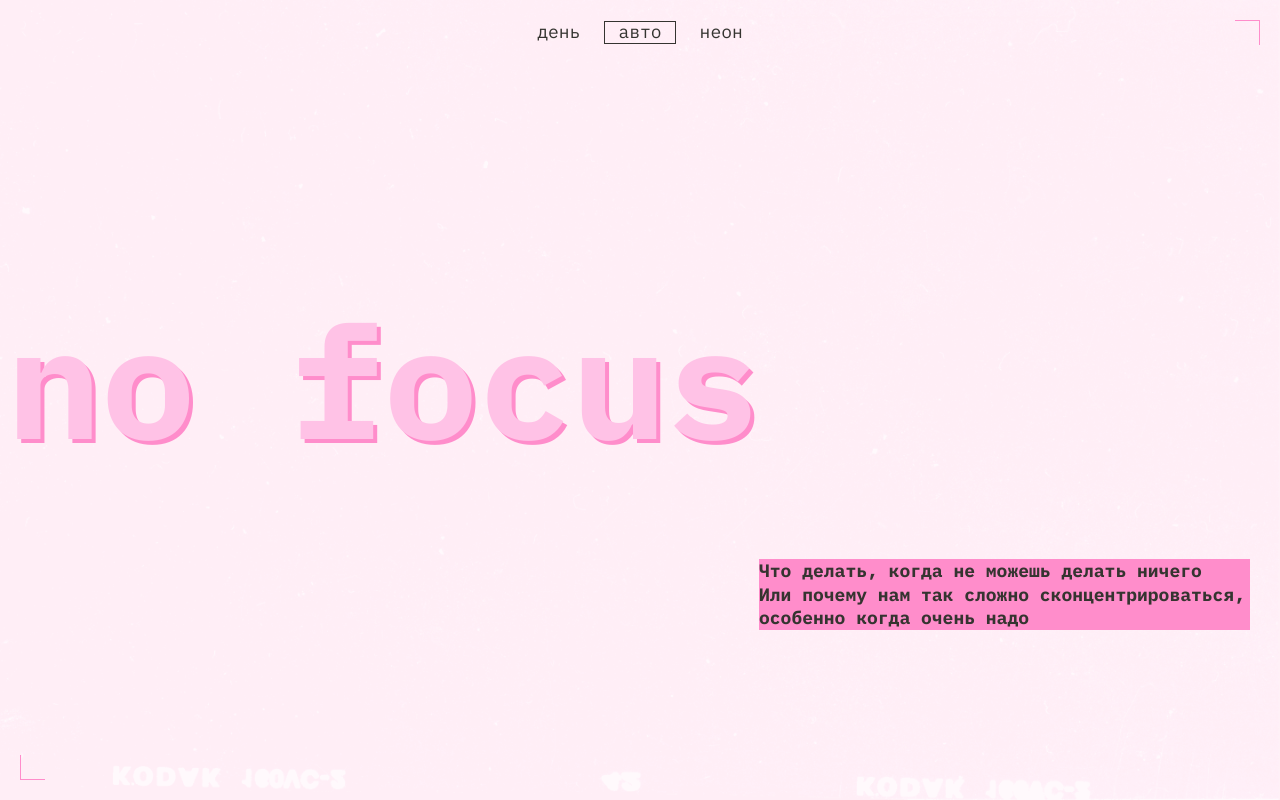
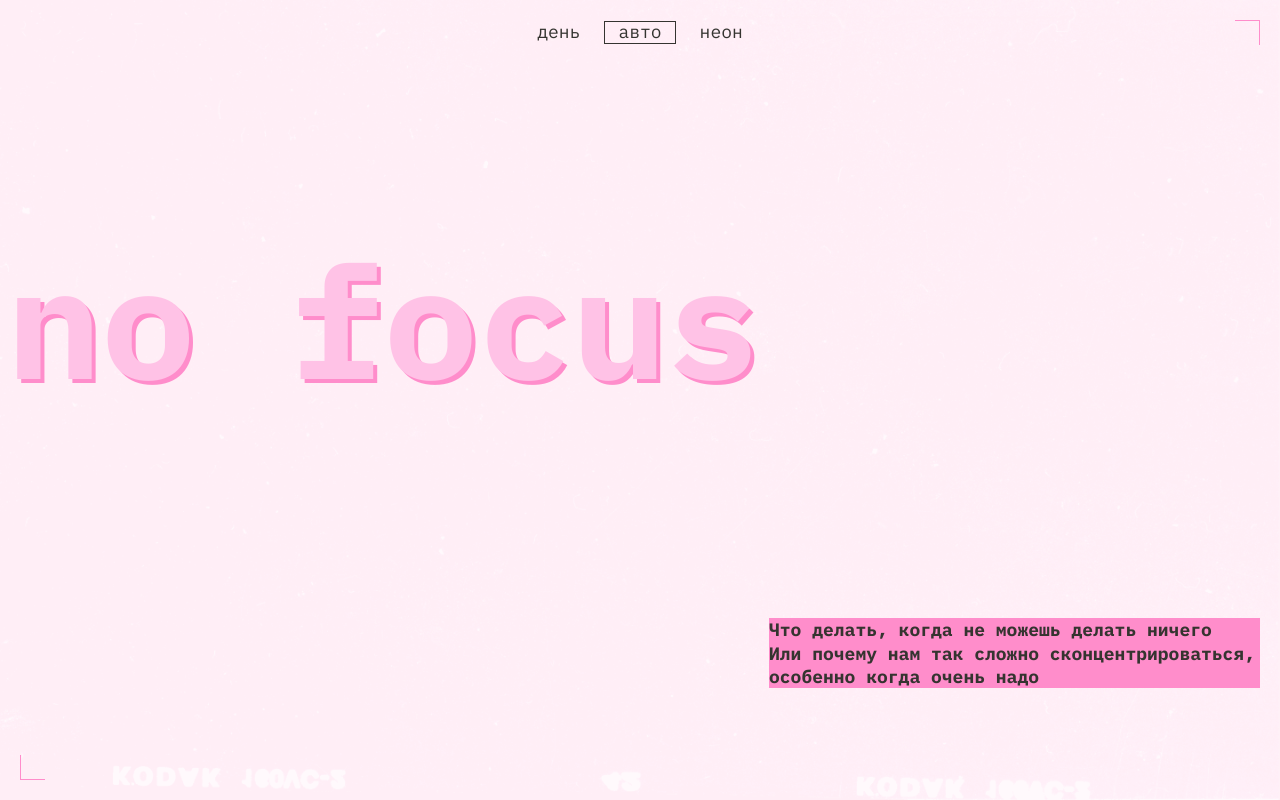
Before and after one commit to YuriyKim799/slozhno-sosredotochitsya, a plain HTML site: page index.html in a window 1280 px wide. Shown: the top 800 px of the page. Drawn offline with Linux system fonts and the light colour scheme.

Commit message:
последние штрихи

```diff
--- a/index.html
+++ b/index.html
@@ -89,9 +89,7 @@
       </section>
 
       <section class="section medium__section">
-        <div class="section__title-wrap">
-          <h2 class="section__title">Что снижает концентрацию внимания?</h2>
-        </div>
+        <h2 class="section__title">Что снижает концентрацию внимания?</h2>
         <div class="medium__section-subtitle-wrap">
           <div>
             <h4 class="section__subtitle">Многозадачность</h4>
--- a/styles/style.css
+++ b/styles/style.css
@@ -11,6 +11,7 @@
 
 .header {
   display: grid;
+  grid-template-rows: 1fr 1fr 1fr;
   min-height: 100vh;
   padding: 10px;
 }
@@ -47,7 +48,7 @@
 }
 
 .header__theme-menu {
-  margin-block-start: 75px;
+  align-self: center;
   justify-self: end;
 }
 
@@ -91,7 +92,7 @@
   line-height: 95.7px;
   color: var(--header__title-accent-color);
   text-shadow: 4px 4px var(--accent-color);
-  margin-block-start: 65px;
+  align-self: end;
 }
 
 .header__text {
@@ -99,7 +100,7 @@
   color: var(--header__text-accent-color);
   font-weight: 700;
   line-height: 23.4px;
-  margin: 55px 10px 66px 10px;
+  align-self: center;
 }
 
 .content {
@@ -133,7 +134,6 @@
 
 .section__text {
   color: var(--section__text);
-  /* padding-block-end: 20px; */
   font-size: 18px;
   font-weight: 400;
   line-height: 23.4px;
@@ -236,7 +236,8 @@
   }
 
   .header__theme-menu {
-    margin-block-start: 146px;
+    align-self: center;
+    justify-self: end;
   }
 
   .header__decorated-text::after {
@@ -262,7 +263,7 @@
   }
 
   .header__title {
-    margin-block-start: 173px;
+    align-self: start;
     margin-inline-start: -13px;
     font-size: clamp(7.5rem, 0.5625rem + 14.4531vw, 9.8125rem);
   }
@@ -270,8 +271,6 @@
   .header__text {
     justify-self: end;
     max-width: 364px;
-    margin-block-start: 162px;
-    margin-block-end: 183px;
   }
 
   .small__section,
@@ -280,13 +279,17 @@
     gap: 20px;
   }
 
+  .medium__section .section__title {
+    max-width: 236px;
+  }
+
   .content {
     gap: 80px;
     padding: 60px 20px 60px 20px;
   }
 
   .section__title {
-    max-width: 236px;
+    min-width: 236px;
   }
 
   .section__images-wrap {
@@ -335,7 +338,7 @@
 
 @media (min-width: 1024px) {
   .header__theme-menu {
-    margin: 0;
+    align-self: auto;
     justify-self: center;
   }
 
@@ -344,15 +347,12 @@
   }
 
   .header__title {
-    margin-block-start: 273px;
     font-size: clamp(7.5rem, 0.5625rem + 14.4531vw, 9.8125rem);
   }
 
   .header__text {
     max-width: 491px;
     max-height: 71px;
-    margin-block-start: 114px;
-    margin-block-end: 134px;
   }
 
   .medium__section {
```
